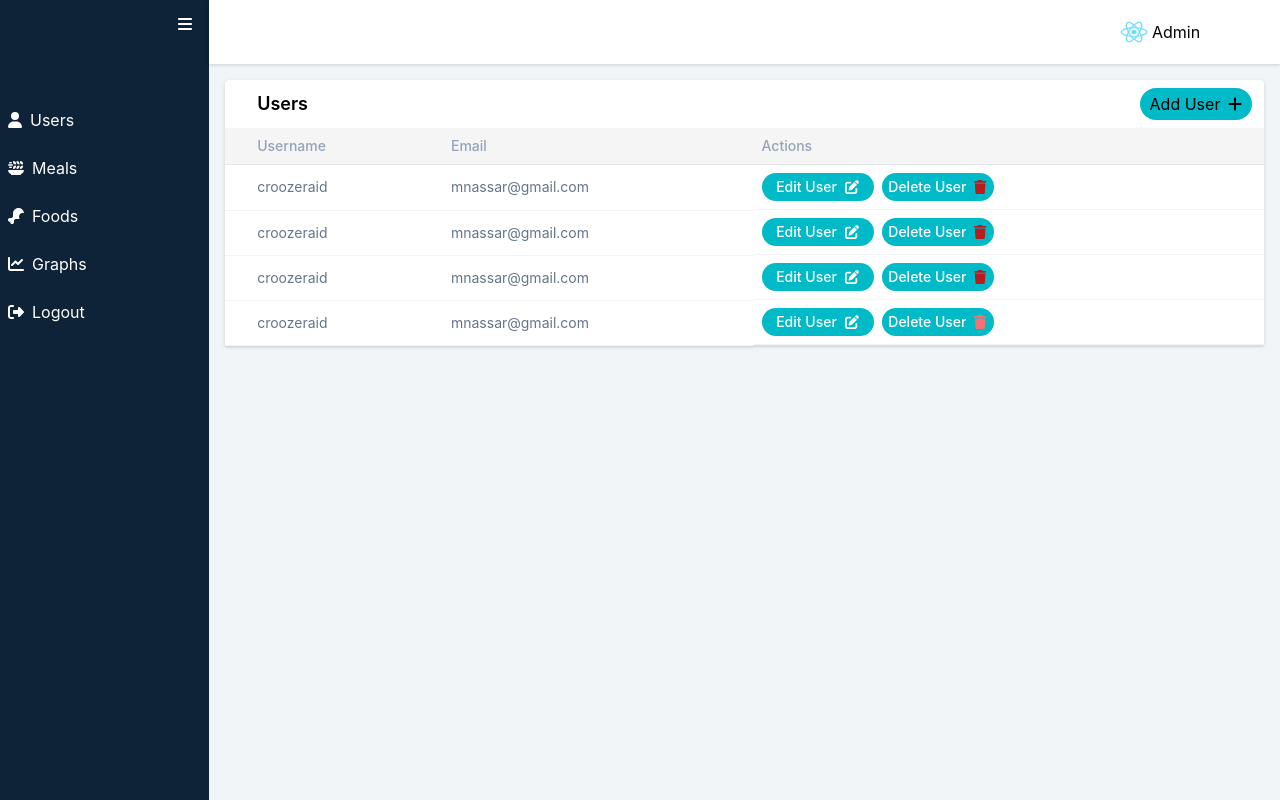
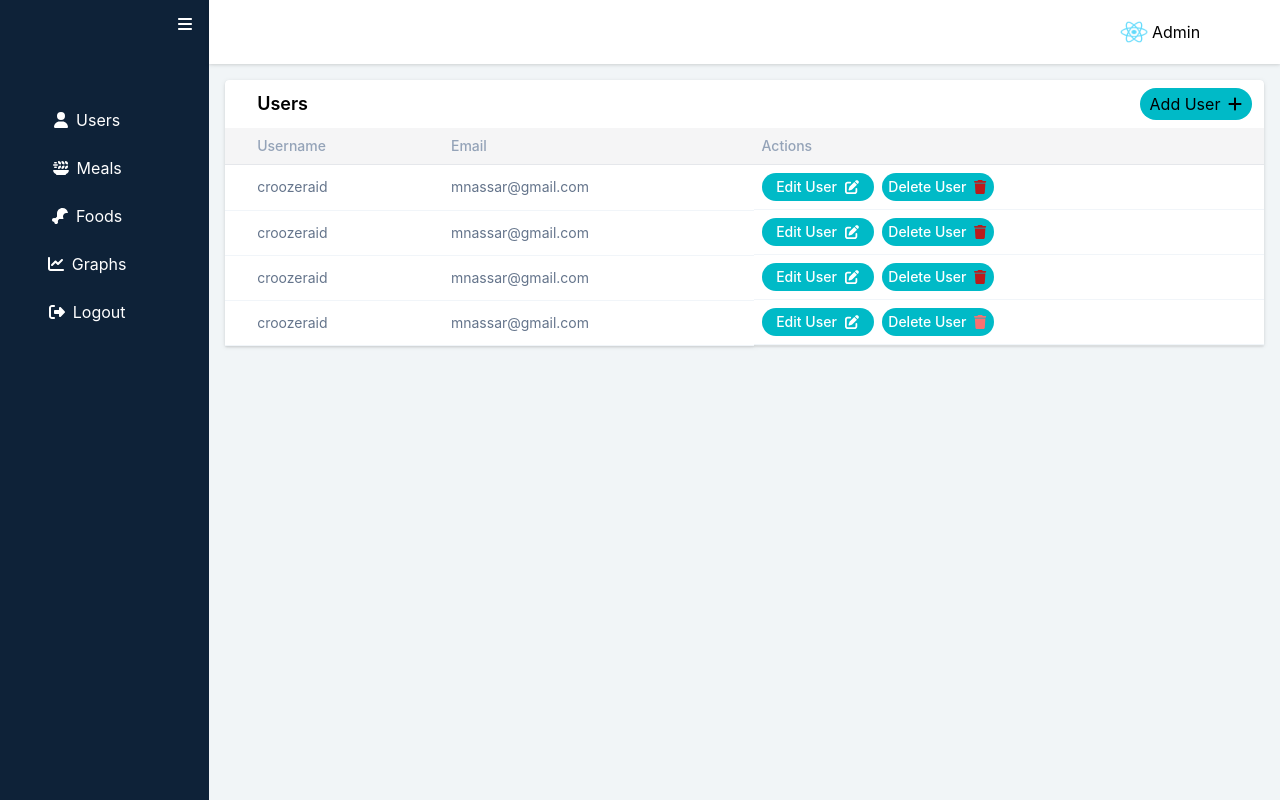
Before and after one commit to moenassar0/autodiet, a React (Create React App) app in the folder autodiet-frontend/: page /admin/home in a window 1280 px wide. Built offline with nearby package versions, Linux system fonts and the light colour scheme.

Commit message:
frontend: sidenavbar styling updated

```diff
--- a/autodiet-frontend/src/Components/SideNavbarItem.tsx
+++ b/autodiet-frontend/src/Components/SideNavbarItem.tsx
@@ -3,8 +3,8 @@ import { FontAwesomeIcon } from '@fortawesome/react-fontawesome'
 
 export const SideNavbarItem: React.FC<SideNavBarItemInterface> = ({title, icon, condition}) => {
     return(
-        <div className={(condition ? "w-5/6" : "justify-center w-full") + " rounded-r-full flex items-center justify-start h-12 hover:bg-admin-hoverednav text-white hover:text-admin-hoveredtext cursor-pointer px-2 py-2"}>
-            <FontAwesomeIcon icon={icon} className={"text-white " + (condition ? "mr-2" : "")} />
+        <div className={(condition ? "w-5/6" : "justify-center w-full") + " rounded-r-full flex items-center justify-center h-12 hover:bg-admin-hoverednav text-white hover:text-admin-hoveredtext cursor-pointer px-1 py-2"}>
+            <FontAwesomeIcon icon={icon} className={"text-white " + (condition ? "mr-2" : "") + (title==="Logout" ? " hover:text-red-500" : "")} />
             <span className={condition ? "" : "hidden"}>
                 {title}
             </span>
```
